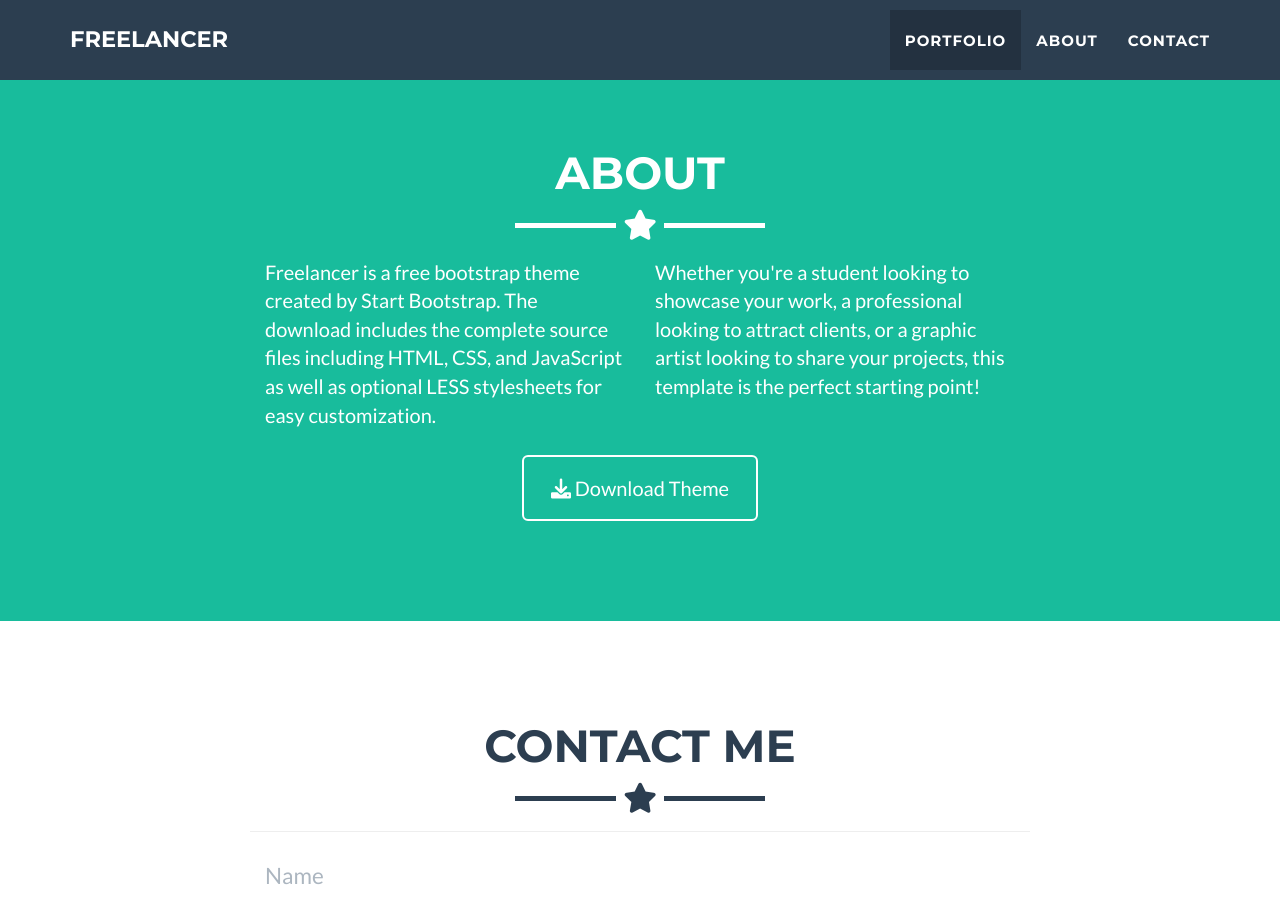
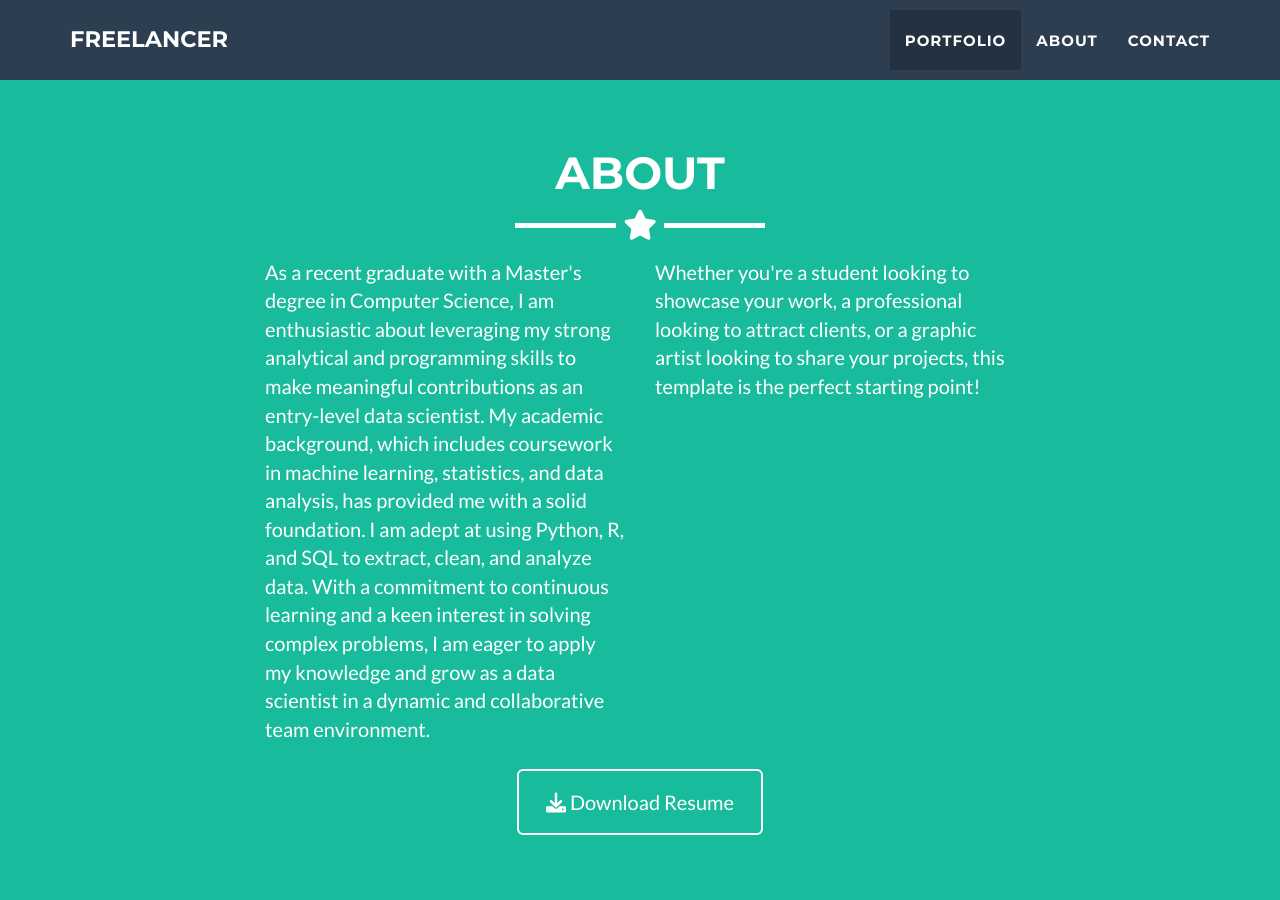
Before and after one commit to This-swapnil/portfolio, a Jekyll site: the page built from _posts/2014-07-18-project-1.markdown, in a window 1280 px wide and 900 px high, scrolled down 1661 px. Built offline with Jekyll 4.4.1, drawn with Linux system fonts in a browser that asks for light colours.

Commit message:
Initial Commit

```diff
--- a/_includes/about.html
+++ b/_includes/about.html
@@ -9,9 +9,16 @@
     </div>
     <div class="row">
       <div class="col-lg-4 col-lg-offset-2">
-        <p>Freelancer is a free bootstrap theme created by Start Bootstrap. The download includes the complete
-          source files including HTML, CSS, and JavaScript as well as optional LESS stylesheets for easy
-          customization.</p>
+        <p>As a recent graduate with a Master's degree in Computer Science, I am
+          enthusiastic about leveraging my strong analytical and programming
+          skills to make meaningful contributions as an entry-level data scientist.
+          My academic background, which includes coursework in machine
+          learning, statistics, and data analysis, has provided me with a solid
+          foundation. I am adept at using Python, R, and SQL to extract, clean, and
+          analyze data. With a commitment to continuous learning and a keen
+          interest in solving complex problems, I am eager to apply my knowledge
+          and grow as a data scientist in a dynamic and collaborative team
+          environment.</p>
       </div>
       <div class="col-lg-4">
         <p>Whether you're a student looking to showcase your work, a professional looking to attract clients, or
@@ -19,7 +26,7 @@
       </div>
       <div class="col-lg-8 col-lg-offset-2 text-center">
         <a href="https://github.com/jeromelachaud/freelancer-theme" class="btn btn-lg btn-outline">
-          <i class="fa fa-download"></i> Download Theme
+          <i class="fa fa-download"></i> Download Resume
         </a>
       </div>
     </div>
```
Also changed, not shown: 2 other files.
